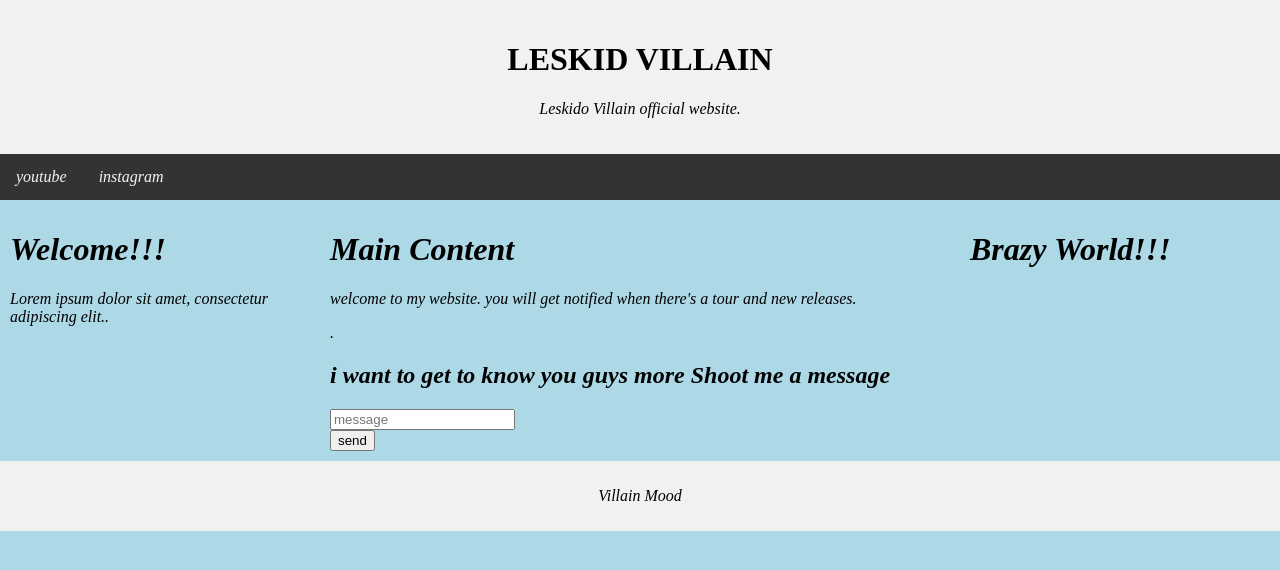
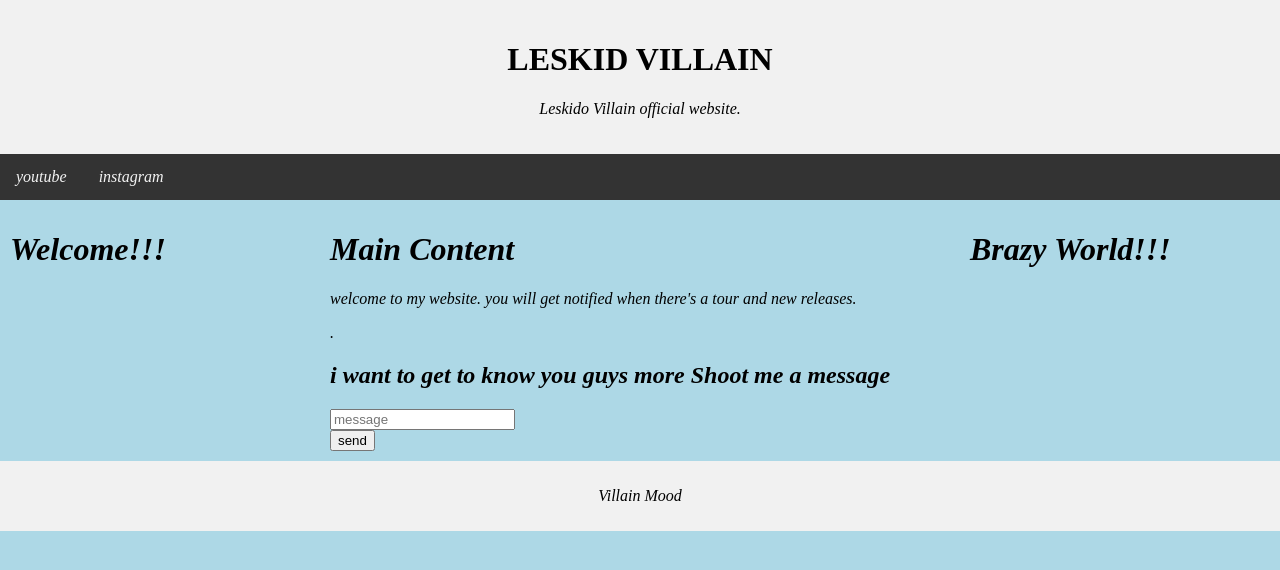
Before and after one commit to Razkargbo/kido-web, a plain HTML site: page index.html in a window 1280 px wide. Drawn offline with Linux system fonts and the light colour scheme.

Commit message:
Update index.html

```diff
--- a/index.html
+++ b/index.html
@@ -96,7 +96,7 @@ body {
 <div class="row">
   <div class="column side">
     <h1>Welcome!!!</h1>
-    <p>Lorem ipsum dolor sit amet, consectetur adipiscing elit..</p>
+
   </div>
 
   <div class="column middle">
```
